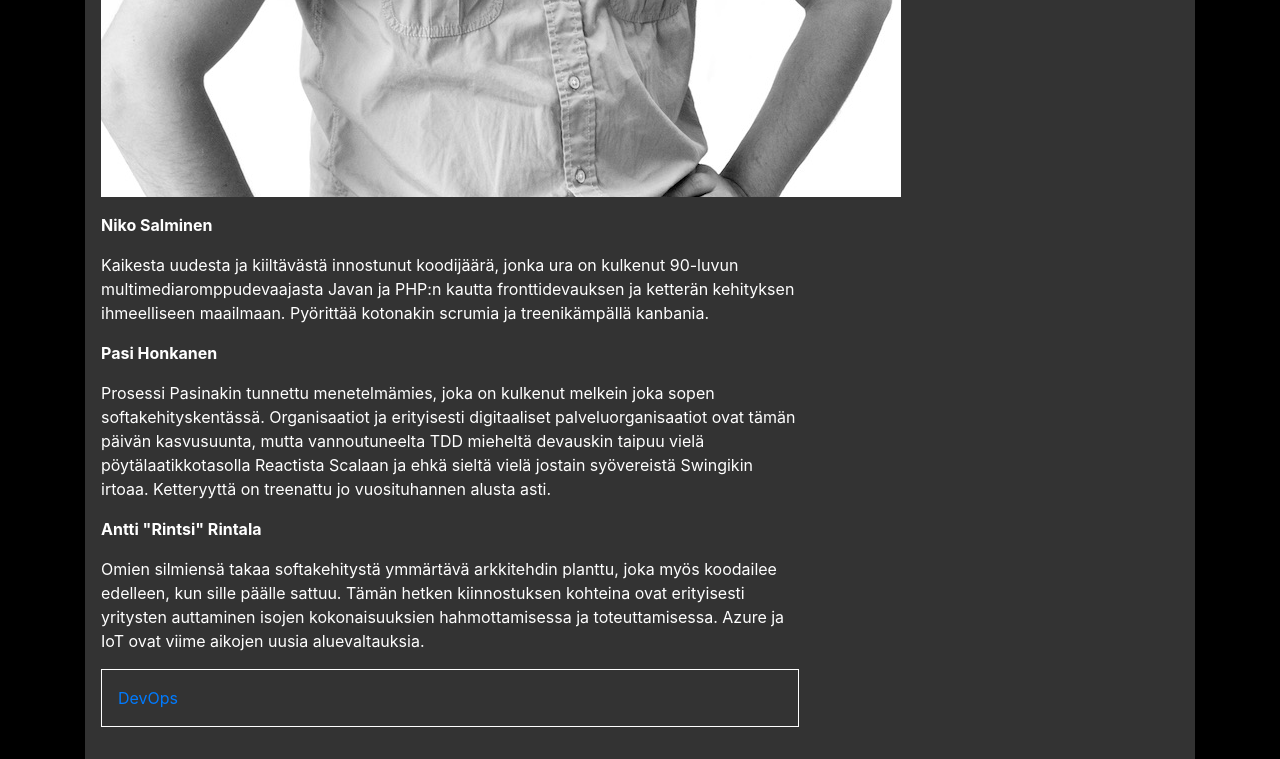
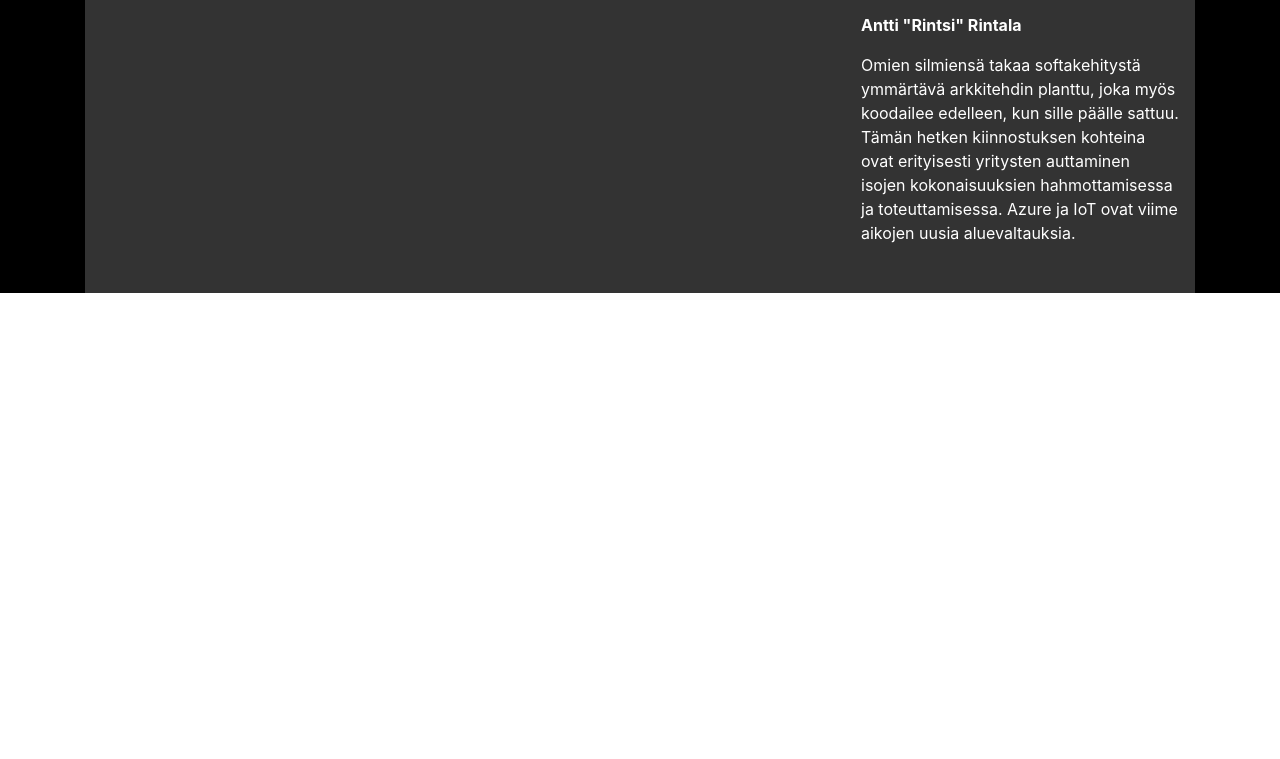
Before and after one commit to Kaivosukeltaja/prm, a Gatsby site: page / in a window 1280 px wide. Shown: the part 1009-1768 px from the top of the page. After the commit the page ends 1302 px from the top, so only its background shows below. Built offline with nearby package versions, Linux system fonts and the light colour scheme; Gatsby itself is replaced by a stand-in of ours.

Commit message:
Move the creators to sidebar§

```diff
--- a/src/pages/index/index.md
+++ b/src/pages/index/index.md
@@ -7,19 +7,3 @@ title: Etusivu
 Parin rivin muutos on podcast, jossa tarkastellaan digitaalisten palveluiden ja ohjelmistokehityksen tämän hetken kiinnostavimpia aiheita laidasta laitaan, rohkeasti ja arkailematta. Jokaisen jakson aihetta on tarkoitus käsitellä siten, että kuulija ymmärtäisi miten päästä asian kanssa itse eteenpäin. Onko kyseessä parin rivin muutos vai ei?
 
 Keskustelemassa on kolme pitkän linjan ohjelmistotyöläistä, jotka ovat nähneet ja kokeneet paljon ihan kädet savessa. Studiossa vierailee myös epäsäännöllisesti kulloinkin käsiteltävän aihepiirin asiantuntijoita.
-
-## Tekijät
-
-![Niko Salminen](/assets/inc_niko_salminen-small.jpg)
-
-**Niko Salminen**
-
-Kaikesta uudesta ja kiiltävästä innostunut koodijäärä, jonka ura on kulkenut 90-luvun multimediaromppudevaajasta Javan ja PHP:n kautta fronttidevauksen ja ketterän kehityksen ihmeelliseen maailmaan. Pyörittää kotonakin scrumia ja treenikämpällä kanbania.
-
-**Pasi Honkanen**
-
-Prosessi Pasinakin tunnettu menetelmämies, joka on kulkenut melkein joka sopen softakehityskentässä. Organisaatiot ja erityisesti digitaaliset palveluorganisaatiot ovat tämän päivän kasvusuunta, mutta vannoutuneelta TDD mieheltä devauskin taipuu vielä pöytälaatikkotasolla Reactista Scalaan ja ehkä sieltä vielä jostain syövereistä Swingikin irtoaa. Ketteryyttä on treenattu jo vuosituhannen alusta asti.
-
-**Antti "Rintsi" Rintala**
-
-Omien silmiensä takaa softakehitystä ymmärtävä arkkitehdin planttu, joka myös koodailee edelleen, kun sille päälle sattuu. Tämän hetken kiinnostuksen kohteina ovat erityisesti yritysten auttaminen isojen kokonaisuuksien hahmottamisessa ja toteuttamisessa. Azure ja IoT ovat viime aikojen uusia aluevaltauksia.
--- a/src/pages/index/sidebar.md
+++ b/src/pages/index/sidebar.md
@@ -3,6 +3,8 @@ title: Sivupalkki
 templateKey: index-sidebar
 ---
 #Houstit
+
+![Niko Salminen](/assets/inc_niko_salminen-small.jpg)
 
 **Niko Salminen**
 
```
